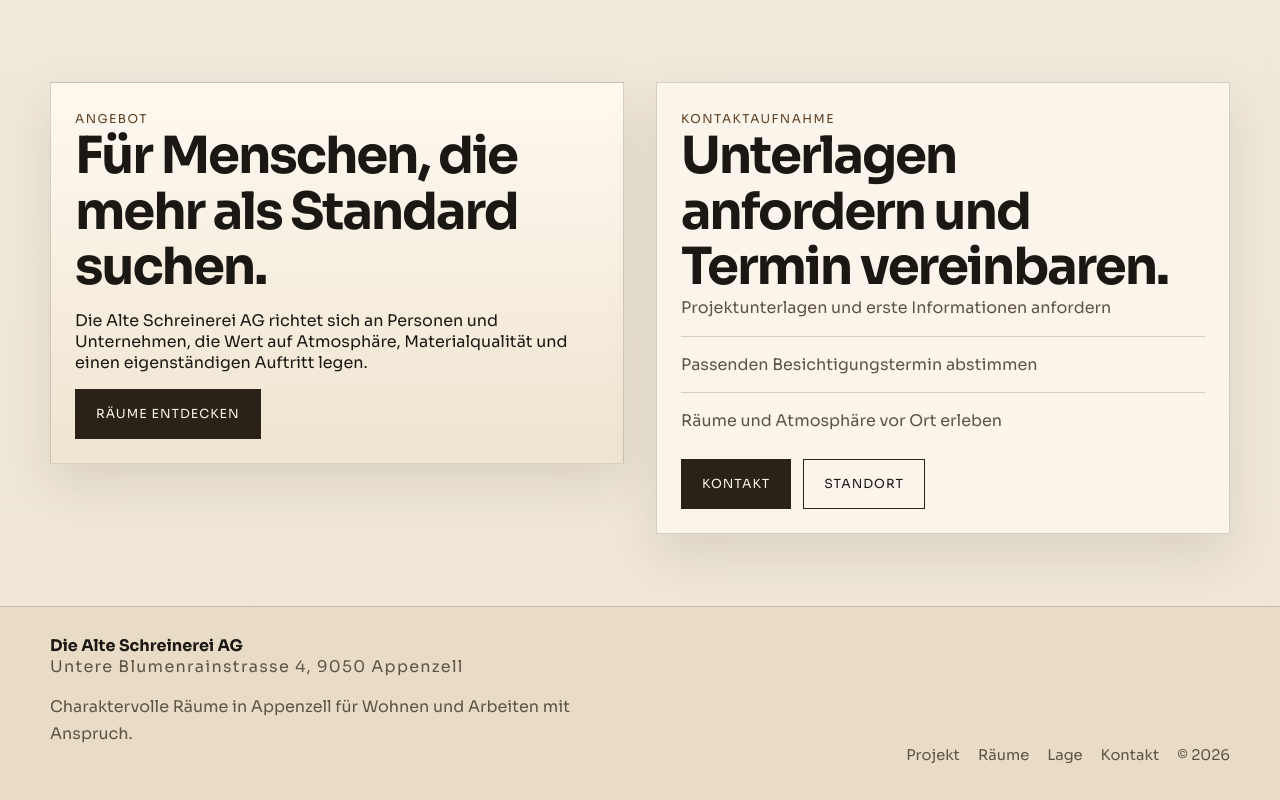
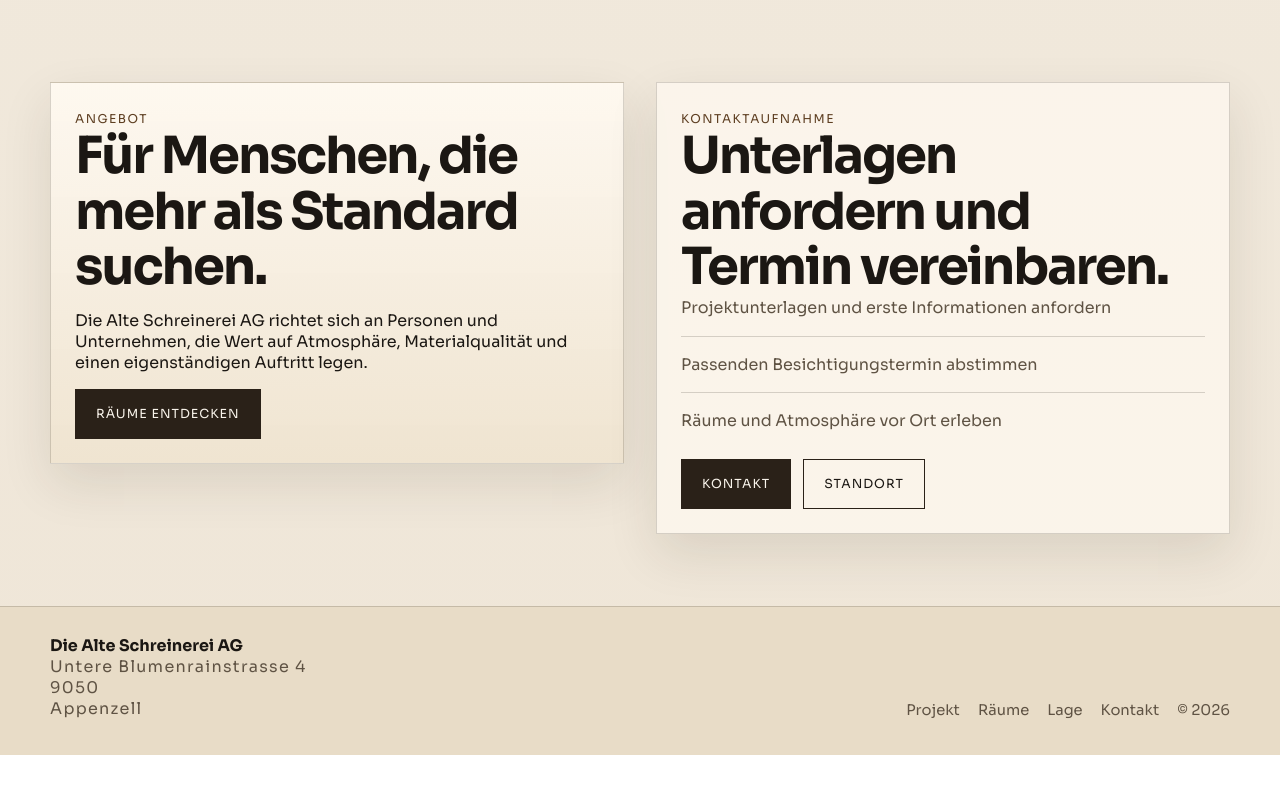
Before and after one commit to gfarah123/Die-Alte-Schreinerei-AG, a plain HTML site: page index.html in a window 1280 px wide. Shown: the part 2800-3600 px from the top of the page. After the commit the page ends 3555 px from the top, so only its background shows below. Drawn offline with Linux system fonts and the light colour scheme.

Commit message:
Adjust footer address layout

```diff
--- a/index.html
+++ b/index.html
@@ -182,9 +182,8 @@
         <div>
           <div class="footer-brand">
             <strong>Die Alte Schreinerei AG</strong>
-            <span>Untere Blumenrainstrasse 4, 9050 Appenzell</span>
+            <span>Untere Blumenrainstrasse 4<br>9050<br>Appenzell</span>
           </div>
-          <p class="footer-note">Charaktervolle Räume in Appenzell für Wohnen und Arbeiten mit Anspruch.</p>
         </div>
         <div class="footer-links">
           <a href="projekt.html">Projekt</a>
```
Also changed, not shown: kontakt.html (+1 -2 lines), lage.html (+1 -2 lines), projekt.html (+1 -2 lines), raeume.html (+1 -2 lines).
